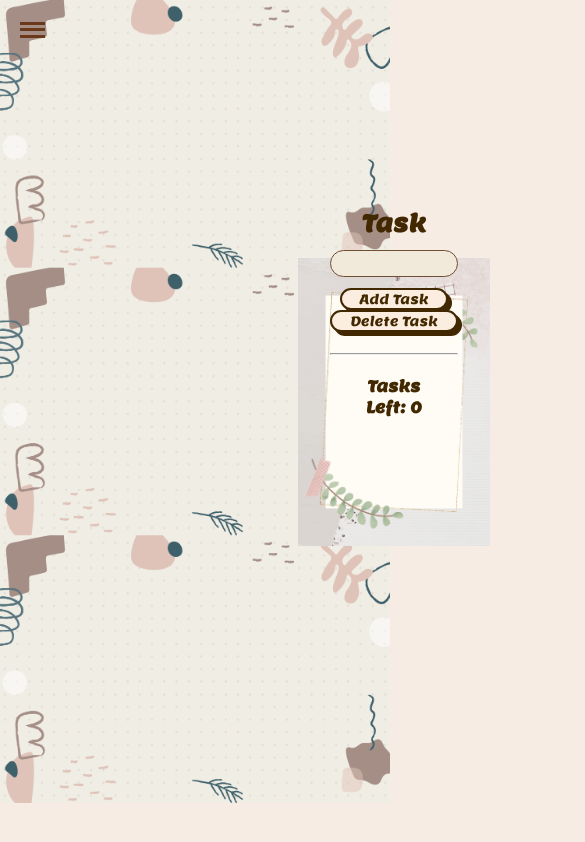
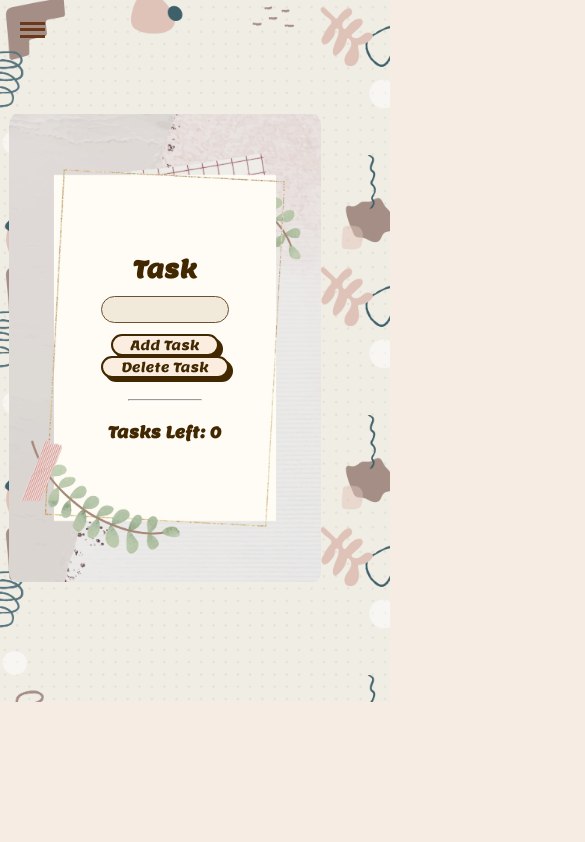
Before and after one commit to allycly2/final-project-new, a React (Create React App) app: page /ToDoList in a window 390 px wide. Shown: the whole page, 585 px wide, since content can reach past the window. Built offline with nearby package versions, Linux system fonts and the light colour scheme; a web font is replaced by a local one.

Commit message:
TO DO LIST RESPONSIVE

```diff
--- a/src/components/ToDoList/ToDoList.css
+++ b/src/components/ToDoList/ToDoList.css
@@ -110,11 +110,79 @@
   color: white;
 }
 
-@keyframes App-logo-spin {
-  from {
-    transform: rotate(0deg);
+@media only screen and (max-width: 1200px) {
+  .container {
+    display: flex;
+    background-size: contain;
+    background-repeat: inherit;
+    width: 100%;
   }
-  to {
-    transform: rotate(360deg);
+
+  .todolist {
+    position: absolute;
+    width: calc(100%-40px);
+    background-size: contain;
+    background-position: center;
+  }
+
+  .todotext,
+  .ToDoButton,
+  .tasknum {
+    position: relative;
+  }
+
+  .wrapper {
+    display: grid;
+    grid-template-columns: repeat(4, 1fr);
+    gap: 10px;
+    grid-auto-rows: minmax(100px, auto);
   }
 }
+
+@media only screen and (max-width: 1000px) {
+  .wrapper {
+    display: grid;
+    grid-template-columns: repeat(3, 1fr);
+    gap: 10px;
+    grid-auto-rows: minmax(100px, auto);
+  }
+}
+
+@media only screen and (max-width: 800px) {
+  .wrapper {
+    display: grid;
+    grid-template-columns: repeat(2, 1fr);
+    gap: 10px;
+    grid-auto-rows: minmax(100px, auto);
+  }
+}
+
+@media only screen and (max-width: 700px) and (min-width: 0px) {
+  .container {
+    display: flex;
+    flex-wrap: wrap;
+    background-size: contain;
+    background-repeat: inherit;
+    width: 100%;
+  }
+  .todolist {
+    margin: 0 auto;
+    margin-top: -35rem;
+    position: relative;
+    height: 50%;
+    width: 80%;
+    background-size: contain;
+    background-position: center;
+  }
+  hr {
+    margin: 0 auto;
+    width: 30%;
+  }
+  .wrapper {
+    margin: 0 auto;
+    display: grid;
+    grid-template-columns: repeat(2, 1fr);
+    gap: 10px;
+    grid-auto-rows: minmax(100px, auto);
+  }
+}
```
